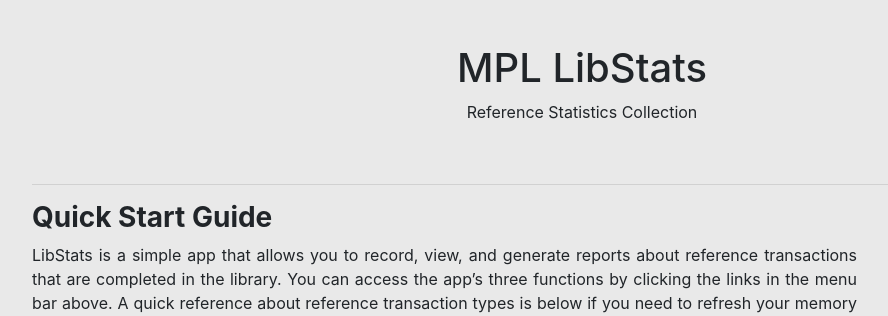
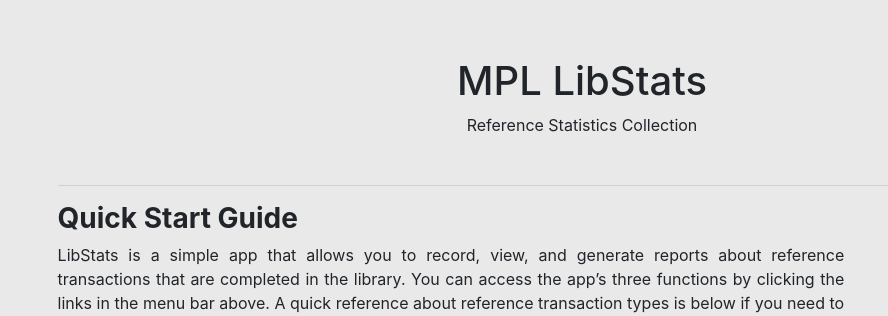
Before and after one commit to jamesspearsv/libstats, a Django app: page / in a window 1280 px wide. Shown: the part 60-376 px from the top of the page, without its empty margins (58-946 px from the left). Run offline with Django 4.2, Linux system fonts and the light colour scheme; data that the repository does not hold is empty; parts of the project's set-up code (start-up, migrations or seed data) failed here and were passed over; some libraries are stand-ins or nearby versions.

Commit message:
Spacing update to app layout

```diff
--- a/transactions/static/transactions/style.css
+++ b/transactions/static/transactions/style.css
@@ -22,14 +22,14 @@ body {
 main {
     max-width: 1100px;
     margin: auto;
+    padding: 2%;
 }
 
 .page-header {
     display: flex;
     flex-direction: column;
     align-items: center;
-    margin: 2%;
-    padding: 2%;
+    margin: 3%;
 }
 
 #export {
```
